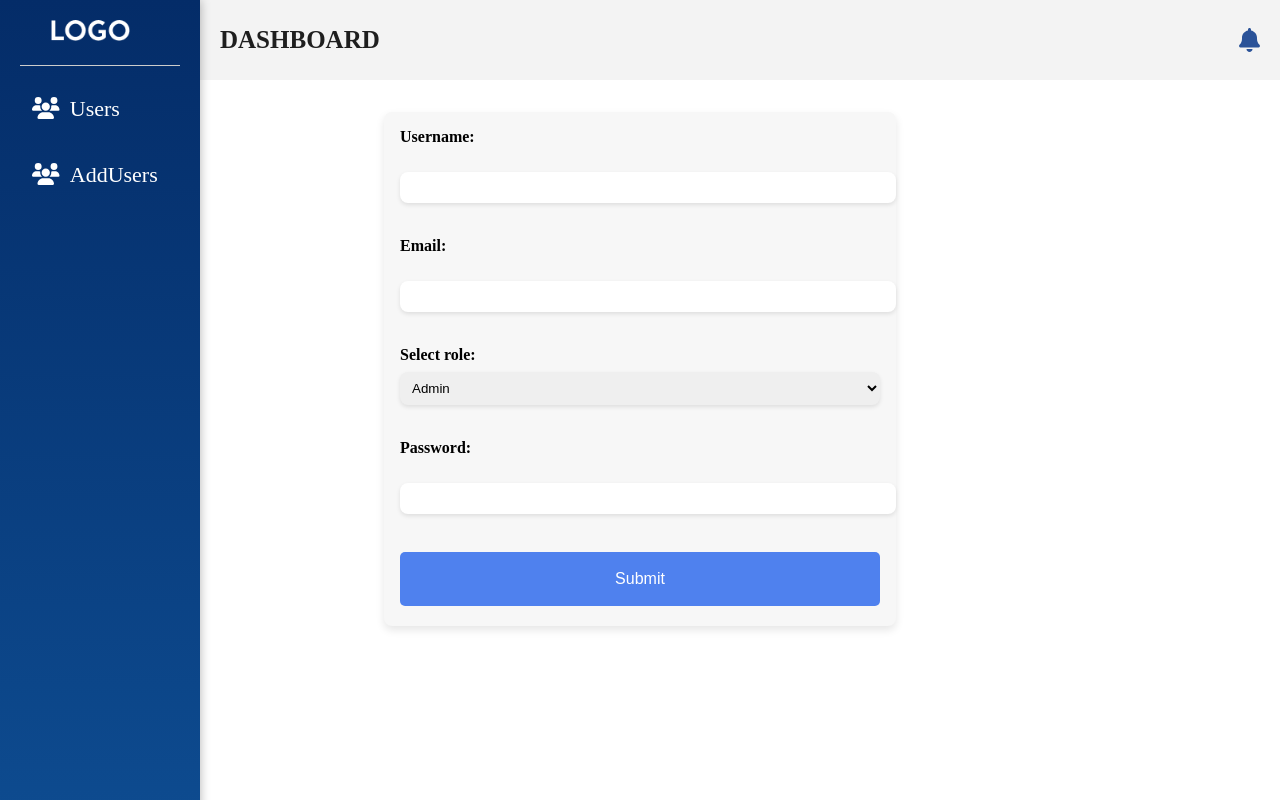
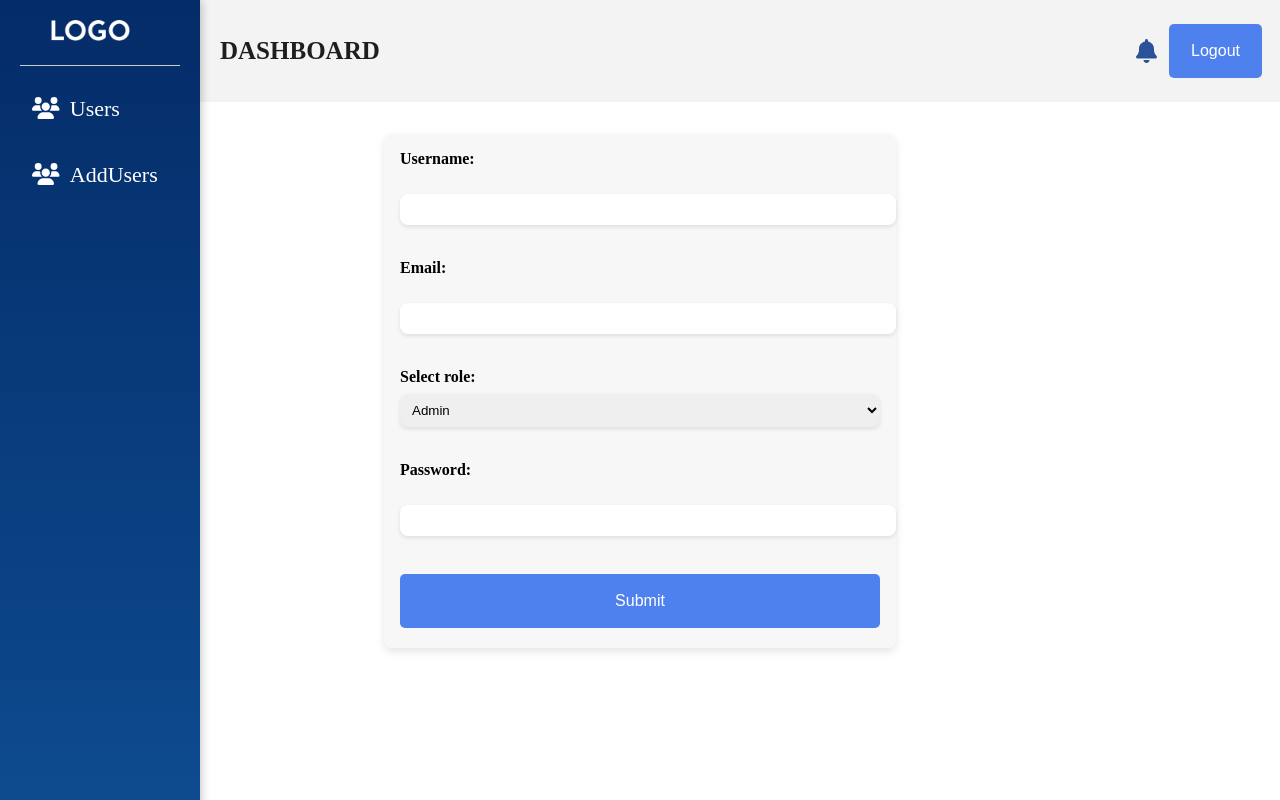
Before and after one commit to dkrmentor/QR-SCAN, a React (Create React App) app in the folder frontend/: page /addUser in a window 1280 px wide. Built offline with nearby package versions, Linux system fonts and the light colour scheme; sample sign-in values are in the browser's storage.

Commit message:
logout feature

```diff
--- a/frontend/src/App.js
+++ b/frontend/src/App.js
@@ -36,7 +36,7 @@ const App = () => {
           <Route path="*" element={<Navigate to="/" replace />} />
         )}
           {!isLoggedIn ? (
-            <Route path="/" element={<Navigate to="/login" replace />} />
+            <Route path="*" element={<Navigate to="/login" replace />} />
           ) : (
             <>
               <Route path="/" element={<Layout />}>
--- a/frontend/src/components/Auth/Logout.js
+++ b/frontend/src/components/Auth/Logout.js
@@ -0,0 +1,23 @@
+import React, { useContext } from "react";
+import { AuthContext } from "../../App";
+import { useNavigate } from "react-router-dom";
+// import "../../assets/Style/logout.css";
+
+const Logout = () => {
+  const { handleLogout } = useContext(AuthContext);
+  const navigate = useNavigate();
+
+  const handleClick = () => {
+    handleLogout(false);
+    localStorage.removeItem('isLoggedIn');
+    navigate("/login");
+  }
+
+  return (
+    <div className="logout">
+      <button onClick={handleClick}>Logout</button>
+    </div>
+  );
+};
+
+export default Logout;
--- a/frontend/src/components/common/Nav.js
+++ b/frontend/src/components/common/Nav.js
@@ -1,31 +1,26 @@
 import React from "react";
 import { FontAwesomeIcon } from "@fortawesome/react-fontawesome";
-// import { faBars, faBell, faSearch } from "@fortawesome/free-solid-svg-icons";
-import { faBell} from "@fortawesome/free-solid-svg-icons";
+import { faBell, faSignOutAlt } from "@fortawesome/free-solid-svg-icons";
 import { useNavigate } from 'react-router-dom';
 import "../../assets/Style/nav.css";
+import Logout from "../Auth/Logout";
 
 const Nav = () => {
-
   const navigate = useNavigate();
 
   const handleSubmit = async (event) => {
     event.preventDefault();
-
     navigate("/notifications");
   }
 
   return (
     <div className="nav">
-      {/* <div className="nav__menu-toggle">
-        <FontAwesomeIcon icon={faBars} />
-      </div> */}
       <div className="nav__title">DASHBOARD</div>
       <div onClick={handleSubmit} className="nav__icons">
-
-          <FontAwesomeIcon icon={faBell} />
-        {" "}
-        {/* <FontAwesomeIcon icon={faSearch} /> */}
+        <FontAwesomeIcon icon={faBell} />
+      </div>
+      <div className="nav__icons">
+        <Logout />
       </div>
     </div>
   );
```
